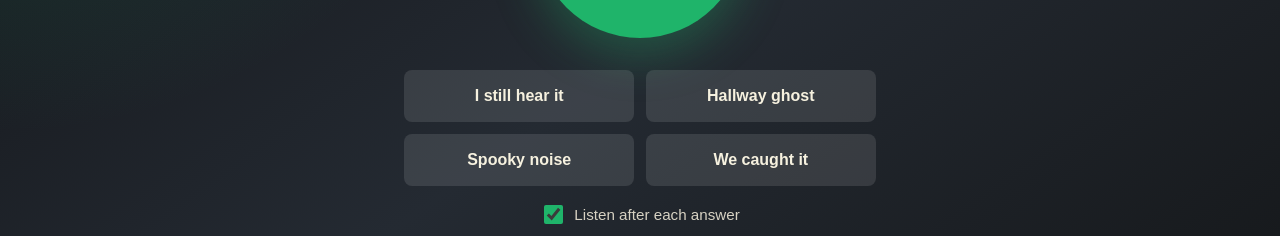
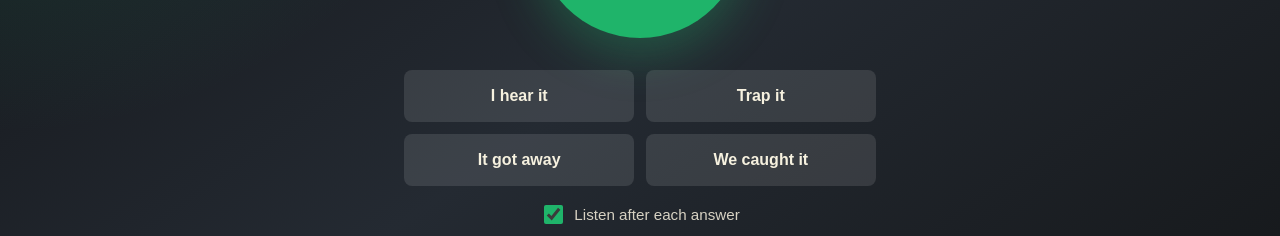
Before and after one commit to awassermanconsulting-oss/rr-site2, a Next.js app in the folder rr-site/: page /ghostbuster in a window 1280 px wide. Shown: the part 411-647 px from the top of the page. Built offline with nearby package versions, Linux system fonts and the light colour scheme.

Commit message:
Improve ghostbuster quick prompt scenarios

```diff
--- a/rr-site/pages/ghostbuster.js
+++ b/rr-site/pages/ghostbuster.js
@@ -9,9 +9,9 @@ const intros = [
 ];
 
 const prompts = [
-  ["I still hear it", "I hear something."],
-  ["Hallway ghost", "There is a ghost in the hallway."],
-  ["Spooky noise", "What was that sound?"],
+  ["I hear it", "I hear something."],
+  ["Trap it", "How do we trap it?"],
+  ["It got away", "It got away."],
   ["We caught it", "We caught it."],
 ];
 
```
